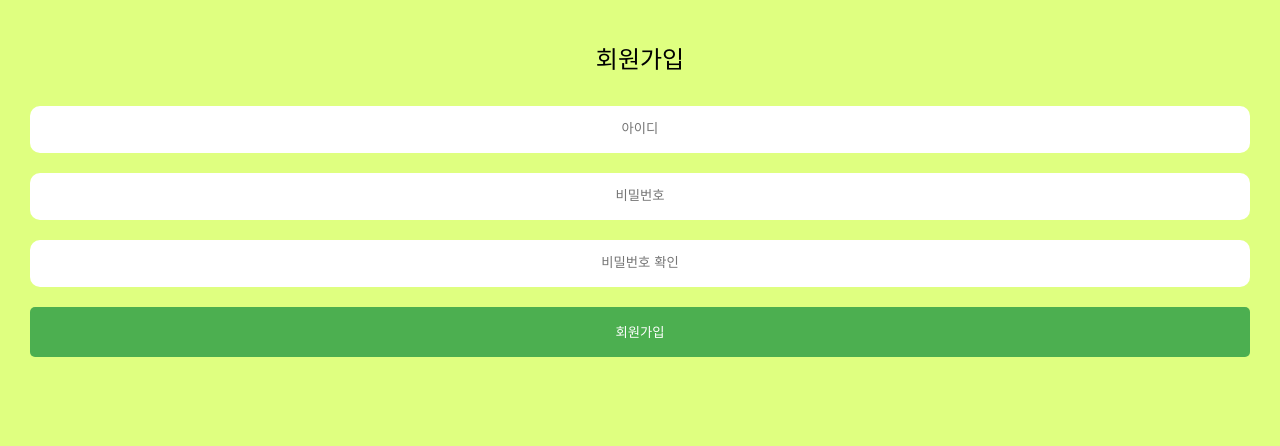
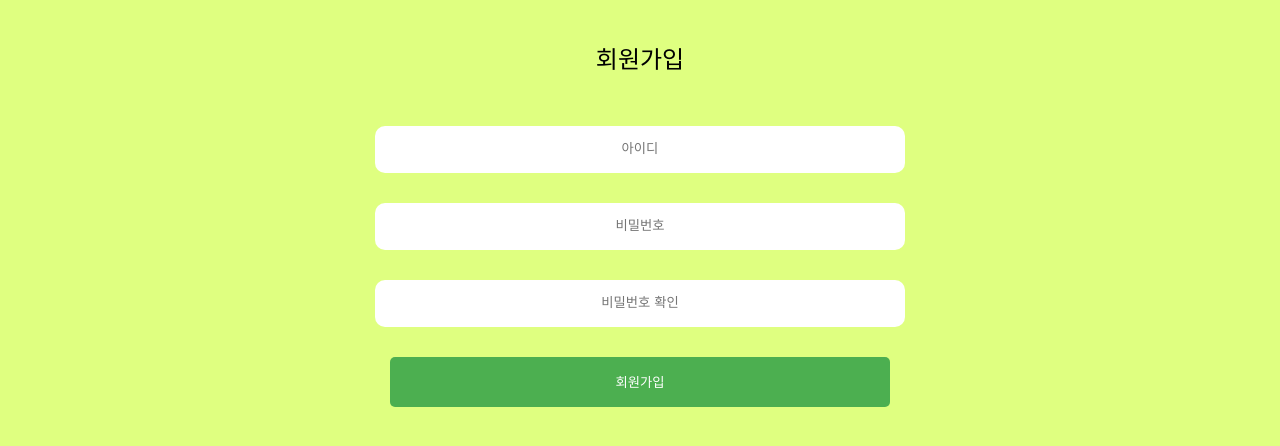
Before and after one commit to SOGRA-Hackathon-tashu/project_tashu, a React (Create React App) app in the folder tashu/: page /signup in a window 1280 px wide. Shown: the top 446 px of the page. Built offline with nearby package versions, Linux system fonts and the light colour scheme.

Commit message:
Style: center

```diff
--- a/tashu/src/styles/Login.css
+++ b/tashu/src/styles/Login.css
@@ -10,6 +10,7 @@
 
   display: flex;
   flex-direction: column;
+  gap: 30px;
 }
 
 .login_title {
@@ -22,8 +23,14 @@
   outline: none;
   padding: 15px;
   text-align: center;
+
+  width: 500px;
+  margin: 0 auto;
 }
 
 .button {
   padding: 15px;
+
+  width: 500px;
+  margin: 0 auto;
 }
--- a/tashu/src/styles/RouteSelection.css
+++ b/tashu/src/styles/RouteSelection.css
@@ -14,4 +14,7 @@
 .route_selection_button {
   display: flex;
   flex-direction: column;
+
+  width: 500px;
+  margin: 0 auto;
 }
--- a/tashu/src/styles/Signup.css
+++ b/tashu/src/styles/Signup.css
@@ -5,6 +5,7 @@
 
   display: flex;
   flex-direction: column;
+  gap: 30px;
 }
 
 .signup_title {
@@ -22,4 +23,7 @@
   outline: none;
   padding: 15px;
   text-align: center;
+
+  width: 500px;
+  margin: 0 auto;
 }
```
